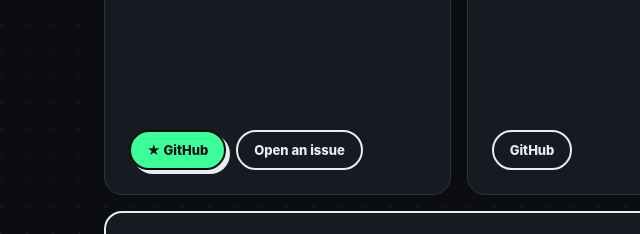
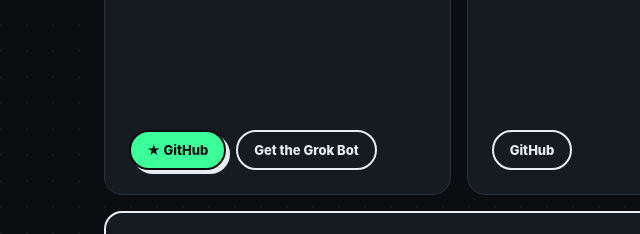
Before and after one commit to okwithit9-debug/thepostingtool-site, a website: page index.html in a window 1280 px wide. Shown: the part 4240-4474 px from the top of the page, 0-640 px from the left. Drawn offline with Linux system fonts and the light colour scheme; grey boxes are pictures that could not be loaded.

Commit message:
Point the Posting Tool card at the Grok Bot
Replace the issues button on that card with a ghost link to the public bot.

Co-authored-by: okwithit9-debug <okwithit9-debug@users.noreply.github.com>

```diff
--- a/index.html
+++ b/index.html
@@ -317,7 +317,7 @@ footer .wrap>div{min-width:0}#support-email{overflow-wrap:anywhere}
   <h2>Read it. Fork it. Make it weirder.</h2>
   <p class="lead">Everything is MIT licensed and lives in the open. Issues and PRs welcome, especially when a platform moves a button again. Every project lives together in <a href="https://github.com/okwithit9-debug/open-source" style="color:var(--acc)">one open-source repo</a>.</p>
   <div class="oss">
-    <div class="repo"><div class="top">📦 the-posting-tool<span class="lic">MIT</span></div><h3>The Posting Tool</h3><p>Schedules short-form video to X, Threads, TikTok, Instagram, Pinterest and YouTube from your own browser.</p><div class="row"><a class="btn pri sm" href="https://github.com/okwithit9-debug/the-posting-tool">★ GitHub</a><a class="btn ghost sm" href="https://github.com/okwithit9-debug/the-posting-tool/issues">Open an issue</a></div></div>
+    <div class="repo"><div class="top">📦 the-posting-tool<span class="lic">MIT</span></div><h3>The Posting Tool</h3><p>Schedules short-form video to X, Threads, TikTok, Instagram, Pinterest and YouTube from your own browser.</p><div class="row"><a class="btn pri sm" href="https://github.com/okwithit9-debug/the-posting-tool">★ GitHub</a><a class="btn ghost sm" href="https://x.ai/bot/VQYoIcMIuXM4w80F8T8SN" target="_blank" rel="noopener">Get the Grok Bot</a></div></div>
     <div class="repo"><div class="top">✂️ open-source-clipper<span class="lic">MIT</span></div><h3>Open Source Clipper</h3><p>Cuts long-form videos into short clips on a local model. Feeds the poster.</p><div class="row"><a class="btn ghost sm" href="https://github.com/okwithit9-debug/open-source-clipper">GitHub</a></div></div>
     <div class="repo"><div class="top">🧠 sara-ai<span class="lic">MIT</span></div><h3>Sara AI</h3><figure class="sara-demo"><video src="/assets/sara/sara-demo.mp4" poster="/assets/sara/sara-demo.jpg" width="720" height="1290" controls muted autoplay loop playsinline preload="metadata" aria-label="Sara answering on a home DGX Spark"></video><figcaption>Sara answering on a home DGX Spark (sound on)</figcaption></figure><p>Open-source home AI node: local LLM chat and image generation behind a friendly UI.</p><div class="row"><a class="btn ghost sm" href="https://github.com/okwithit9-debug/sara-ai">GitHub</a></div></div>
   </div>
```
